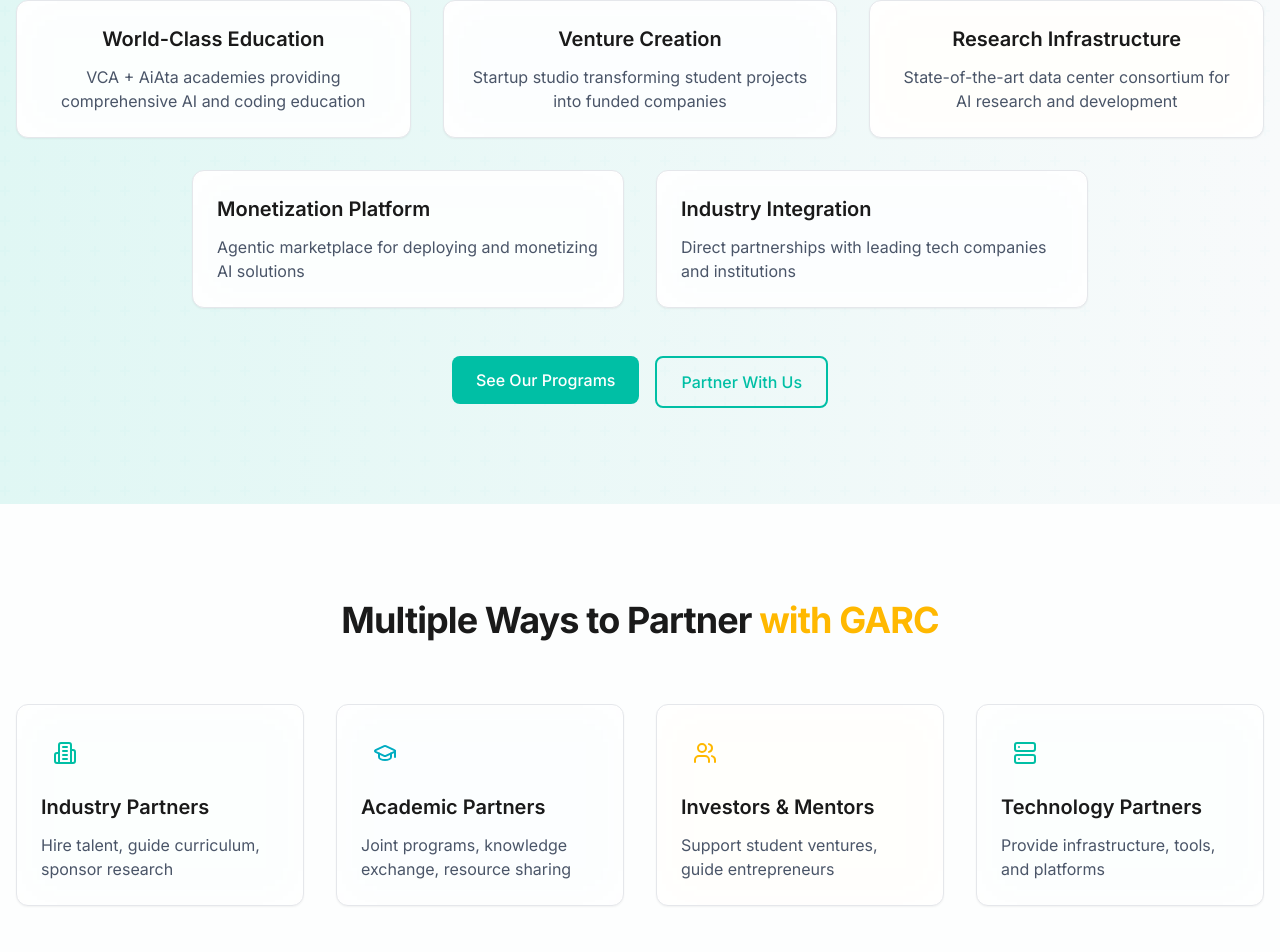
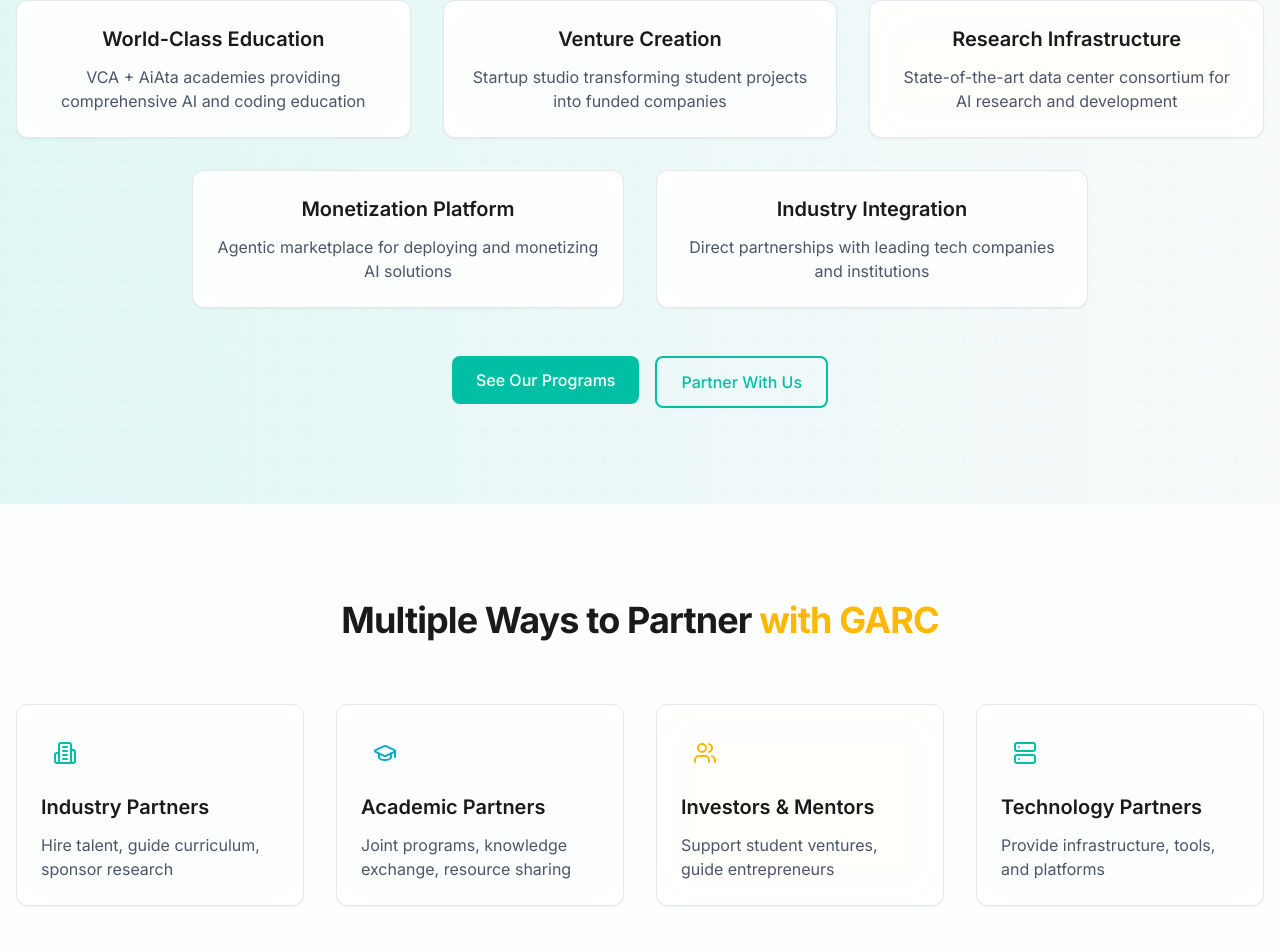
Before and after one commit to RaupscZAN/GARC-2, a React (Vite) app: page / in a window 1280 px wide. Shown: the part 1940-2892 px from the top of the page. Built offline with nearby package versions, Linux system fonts and the light colour scheme.

Commit message:
Updated Vision.tsx

```diff
--- a/src/components/home/Vision.tsx
+++ b/src/components/home/Vision.tsx
@@ -73,7 +73,7 @@ const Vision: React.FC = () => {
             viewport={{ once: true }}
             transition={{ duration: 0.5, delay: (index + 3) * 0.2 }}
           >
-            <Card className="p-6 h-full" glowColor={pillar.color as 'primary' | 'secondary'}>
+            <Card className="p-6 h-full text-center" glowColor={pillar.color as 'primary' | 'secondary'}>
               <h3 className="text-xl font-semibold text-app-text mb-3">{pillar.title}</h3>
               <p className="text-app-text-muted">{pillar.description}</p>
             </Card>
```
